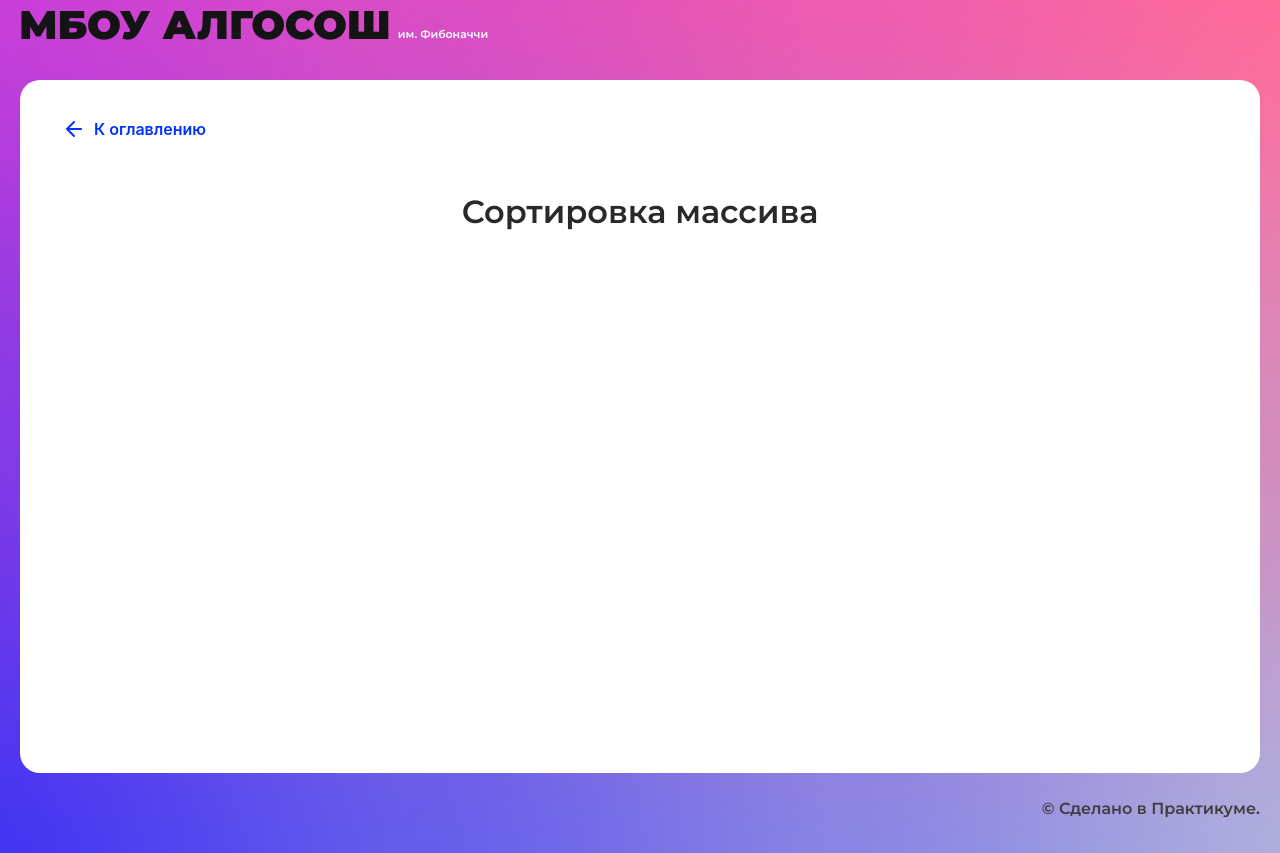
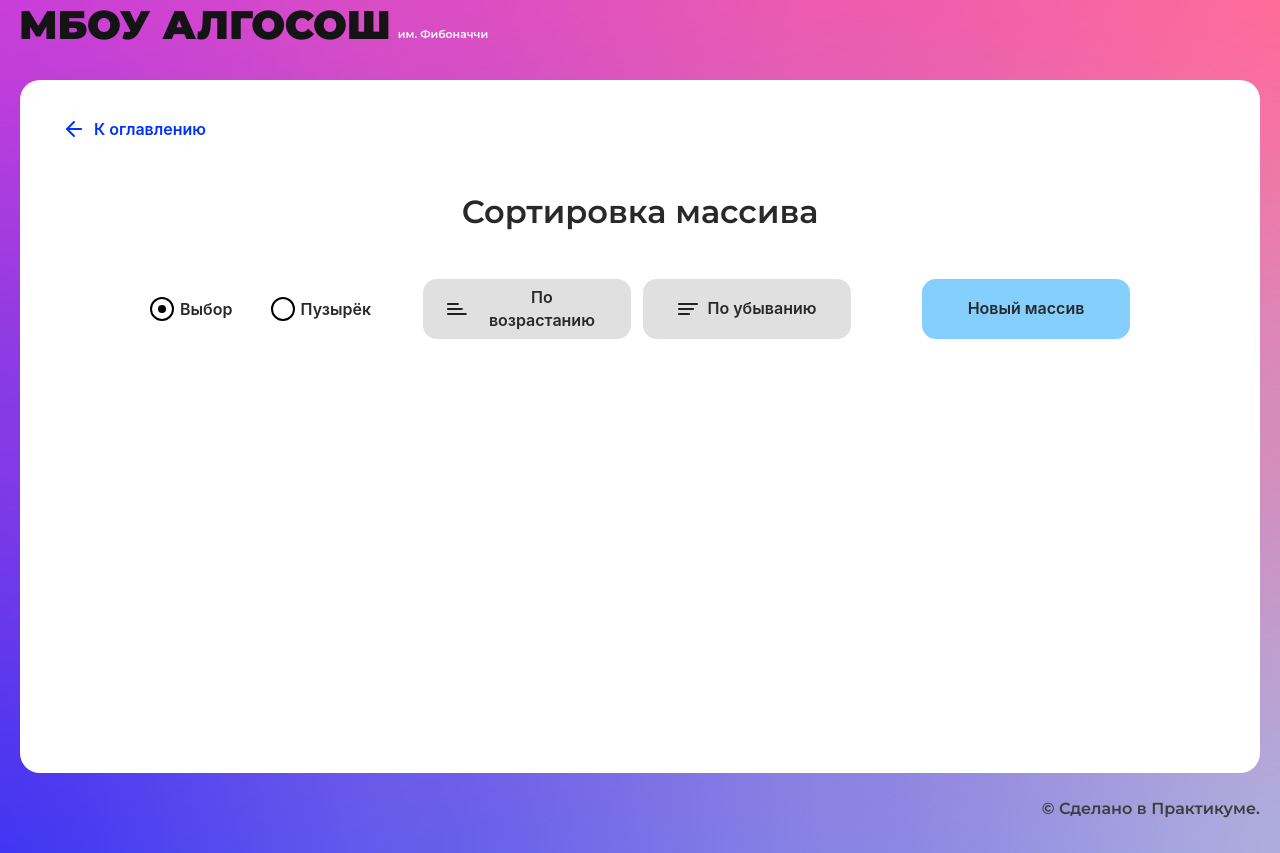
Before and after one commit to SergeiAnokhin/algososh, a React (Create React App) app: page /sorting in a window 1280 px wide. Built offline with nearby package versions, Linux system fonts and the light colour scheme.

Commit message:
Sorting ready

```diff
--- /dev/null
+++ b/src/components/sorting-page/sorting-page.module.css
@@ -0,0 +1,51 @@
+.controlsWrapper {
+    align-items: center;
+    display: flex;
+    justify-content: space-between;
+    margin: 0 auto 48px auto;
+    max-width: 980px;
+  }
+
+  .inputsWrapper {
+    display: flex;
+    justify-content: space-between;
+    max-width: 221px;
+    width: 100%;
+  }
+
+  .buttonsWrapper {
+    display: flex;
+    justify-content: space-between;
+    max-width: 707px;
+    width: 100%;
+  }
+
+  .sortButtonsWrapper {
+    display: flex;
+    justify-content: space-between;
+    max-width: 428px;
+    width: 100%;
+  }
+
+  .button {
+    max-width: 208px;
+    width: 100%;
+  }
+
+  .histogramWrapper {
+    align-items: flex-end;
+    display: flex;
+    gap: 10px;
+    justify-content: center;
+    margin: 0 auto;
+    height: 100%;
+    max-height: 360px;
+  }
+
+  .candidate>div {
+    background-color: var(--changing-color);
+  }
+
+  .sorted>div {
+    background-color: var(--modified-color);
+  }
--- a/src/components/sorting-page/sorting-page.tsx
+++ b/src/components/sorting-page/sorting-page.tsx
@@ -1,10 +1,204 @@
-import React from "react";
+import { useEffect, useState } from "react";
+import styles from "./sorting-page.module.css";
 import { SolutionLayout } from "../ui/solution-layout/solution-layout";
+import { RadioInput } from "../ui/radio-input/radio-input";
+import { Button } from "../ui/button/button";
+import { Direction } from "../../types/direction";
+import { Column } from "../ui/column/column";
 
 export const SortingPage: React.FC = () => {
+
+  const [arr, setArr] = useState<number[]>([]);
+  const [isBubble, setIsBubble] = useState(false);
+  const [isDesc, setIsDesc] = useState(false);
+  const [step, setStep] = useState(-1);
+  const [internalStep, setInternalStep] = useState(-1);
+  const [minNumInd, setMinNumInd] = useState(-1);
+  const [minNum, setMinNum] = useState(-1);
+  const [maxNumInd, setMaxNumInd] = useState(-1);
+  const [maxNum, setMaxNum] = useState(-1);
+  const [candidateInd, setCandidateInd] = useState(-1);
+  const [candidatesInd, setCandidatesInd] = useState<number[]>([]);
+  const [isLoading, setIsLoading] = useState(false);
+  const timeout = 500;
+
+  const getRandomInt = (min: number, max: number) => {
+    const rand = min + Math.random() * (max + 1 - min);
+    return Math.floor(rand);
+  }
+
+  const getRandomArr = () => {
+    const arrLength = getRandomInt(4,6);
+    const arr = [];
+    for (let i = 0; i < arrLength; i++) {
+      arr.push(getRandomInt(0,100));
+    }
+
+    return arr;
+  }
+
+  const handleAsc = (event: React.UIEvent<HTMLElement>) => {
+    setIsLoading(true);
+    setIsDesc(false);
+    setStep(0);
+  }
+
+  const handleDesc = (event: React.UIEvent<HTMLElement>) => {
+    setIsLoading(true);
+    setIsDesc(true);
+    setStep(0);
+  }
+
+  const handleRefresh = (event: React.UIEvent<HTMLElement>) => {
+    setStep(-1);
+    setCandidateInd(-1);
+    setCandidatesInd([]);
+    setArr(getRandomArr());
+  }
+
+  const sortInternal = () => {
+    if (internalStep < 0) {
+      return;
+    }
+
+    if (isBubble) {
+      if (internalStep === arr.length - step - 1) {
+        setCandidatesInd([0, 1]);
+        setStep(step+1);
+        return;
+      }
+
+      let array = [...arr];
+
+      if ((isDesc && arr[internalStep+1] > arr[internalStep]) || (!isDesc && arr[internalStep+1] < arr[internalStep])) {
+        const value = arr[internalStep];
+        array[internalStep] = array[internalStep+1];
+        array[internalStep+1] = value;
+
+        setArr(array);
+      }
+
+      setCandidatesInd([internalStep, internalStep + 1]);
+
+    } else {
+      if (internalStep>=arr.length) {
+        let array = [...arr];
+        const value = array[step];
+
+        if (isDesc) {
+          array[step] = array[maxNumInd];
+          array[maxNumInd] = value;
+        } else {
+          array[step] = array[minNumInd];
+          array[minNumInd] = value;
+        }
+
+        setArr(array);
+        setCandidateInd(-1);
+        setStep(step+1);
+
+        return;
+      }
+
+      if (isDesc) {
+        if (arr[internalStep] > maxNum) {
+          setMaxNum(arr[internalStep]);
+          setMaxNumInd(internalStep);
+        }
+      } else {
+        if (arr[internalStep] < minNum) {
+          setMinNum(arr[internalStep]);
+          setMinNumInd(internalStep);
+        }
+      }
+    }
+
+    setInternalStep(internalStep+1);
+  }
+
+  const sort = () => {
+    if (step < 0) {
+      return;
+    }
+
+    if (step === arr.length-1) {
+      setStep(step+1);
+      return;
+    }
+
+    if (step > arr.length-1) {
+      setInternalStep(-1);
+      setIsLoading(false);
+      return;
+    }
+
+    const firstNum = arr[step];
+    const secondNum = arr[step+1];
+
+    if (isBubble) {
+      setInternalStep(0);
+    } else {
+      if (isDesc){
+        setMaxNum(firstNum > secondNum ? firstNum : secondNum);
+        const maxNumInd = firstNum > secondNum ? step : step+1;
+        setMaxNumInd(maxNumInd);
+        setCandidateInd(maxNumInd);
+      } else {
+        setMinNum(firstNum < secondNum ? firstNum : secondNum);
+        const minNumInd = firstNum < secondNum ? step : step+1;
+        setMinNumInd(minNumInd);
+        setCandidateInd(minNumInd);
+      }
+
+      setCandidatesInd([step, step+1]);
+    }
+  }
+
+  const isSortedColumn = (index: number) => {
+    return isBubble
+      ? index > arr.length - step - 1
+      : index < step;
+  }
+
+  const isCandidateColumn = (index: number) => {
+    return isBubble
+      ? candidatesInd.includes(index)
+      : candidatesInd.includes(index) || index === internalStep || index === candidateInd;
+  }
+
+  useEffect(() => {
+    setTimeout(() => sort(), timeout);
+  }, [step]);
+
+  useEffect(() => {
+    setTimeout(() => {
+      setCandidatesInd([]);
+      setInternalStep(candidateInd);
+    }, timeout);
+  }, [candidateInd]);
+
+  useEffect(() => {
+    setTimeout(() => sortInternal(), timeout);
+  }, [internalStep]);
+
   return (
     <SolutionLayout title="Сортировка массива">
-
+      <div className={`${styles.controlsWrapper}`}>
+        <div className={`${styles.inputsWrapper}`}>
+          <RadioInput label="Выбор" checked={!isBubble} disabled={isLoading} onChange={() => setIsBubble(false)} />
+          <RadioInput label="Пузырёк" checked={isBubble} disabled={isLoading} onChange={() => setIsBubble(true)} />
+        </div>
+        <div className={`${styles.buttonsWrapper}`}>
+          <div className={`${styles.sortButtonsWrapper}`}>
+            <Button text="По возрастанию" sorting={Direction.Ascending} extraClass={`${styles.button}`} isLoader={isLoading && !isDesc} disabled={arr.length === 0 || (isLoading && isDesc)} onClick={handleAsc} />
+            <Button text="По убыванию" sorting={Direction.Descending} extraClass={`${styles.button}`} isLoader={isLoading && isDesc} disabled={arr.length === 0 || (isLoading && !isDesc)} onClick={handleDesc} />
+          </div>
+          <Button text="Новый массив" extraClass={`${styles.button}`} disabled={isLoading} onClick={handleRefresh} />
+        </div>
+      </div>
+      <div className={`${styles.histogramWrapper}`}>
+        {arr.map((item, index) => <Column key={index} index={item} extraClass={isSortedColumn(index) ? `${styles.sorted}` : isCandidateColumn(index) ? `${styles.candidate}` : '' } />)}
+      </div>
     </SolutionLayout>
   );
 };
```
Also changed, not shown: src/components/string/string.tsx (+5 -5 lines).
